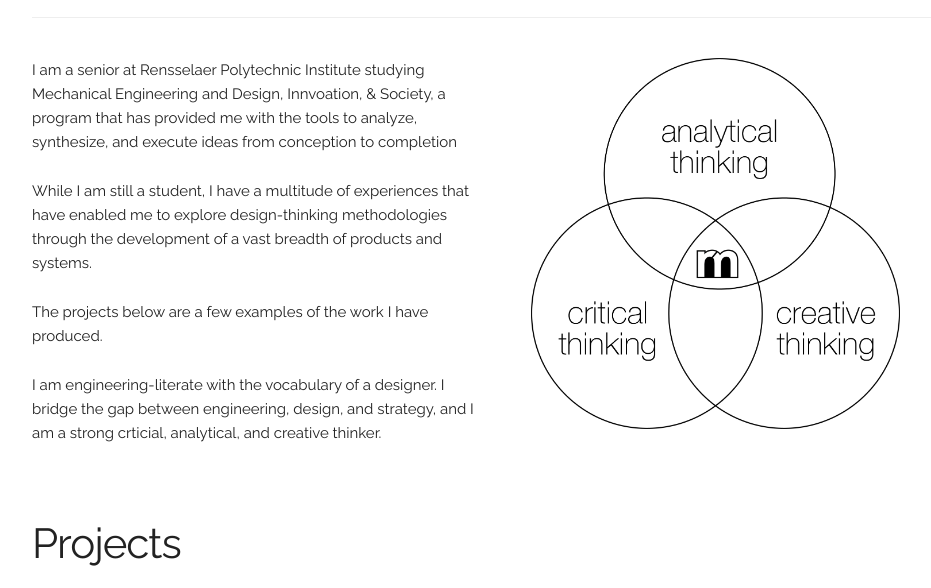
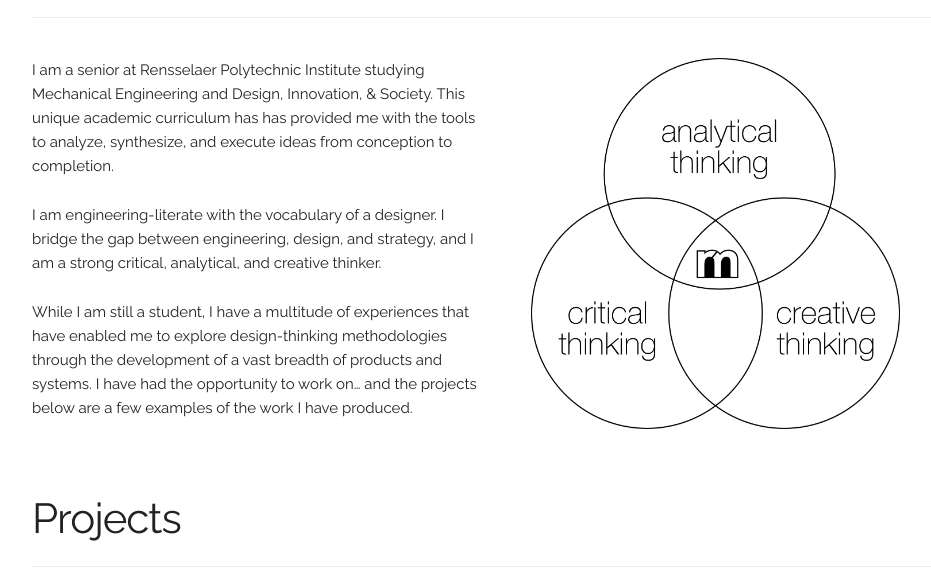
Before and after one commit to rmannella/rmannella.github.io, a plain HTML site: page index.html in a window 1280 px wide. Shown: the part 646-1234 px from the top of the page, without its empty margins (128-1059 px from the left). Drawn offline with Linux system fonts and the light colour scheme.

Commit message:
2016.4.17 23:32

```diff
--- a/index.html
+++ b/index.html
@@ -47,15 +47,11 @@
 		<br><br><h3>Collaborative. Adapatable. Hard-working.</h3>
 		<div class="project">
 			<div class="six columns">
-				<p>I am a senior at Rensselaer Polytechnic Institute studying Mechanical Engineering and Design, Innvoation, & Society, a program that has provided me with the tools to analyze, synthesize, and execute ideas from conception to completion</p>
+				<p>I am a senior at Rensselaer Polytechnic Institute studying Mechanical Engineering and Design, Innovation, & Society. This unique academic curriculum has has provided me with the tools to analyze, synthesize, and execute ideas from conception to completion.</p>
 
+				<p>I am engineering-literate with the vocabulary of a designer. I bridge the gap between engineering, design, and strategy, and I am a strong critical, analytical, and creative thinker.</p>
 
-				<p>While I am still a student, I have a multitude of experiences that have enabled me to explore design-thinking methodologies through the development of a vast breadth of products and systems.</p>
-
-				<p>The projects below are a few examples of the work I have produced.</p>
-
-				<p>I am engineering-literate with the vocabulary of a designer. I bridge the gap between engineering, design, and strategy, and I am a strong crticial, analytical, and creative thinker.</p>
-
+				<p>While I am still a student, I have a multitude of experiences that have enabled me to explore design-thinking methodologies through the development of a vast breadth of products and systems. I have had the opportunity to work on… and the projects below are a few examples of the work I have produced.</p>
 			</div>
 			<div class="six columns">
 				<img src="images/venn.png" >
```
Also changed, not shown: 1 other file.
